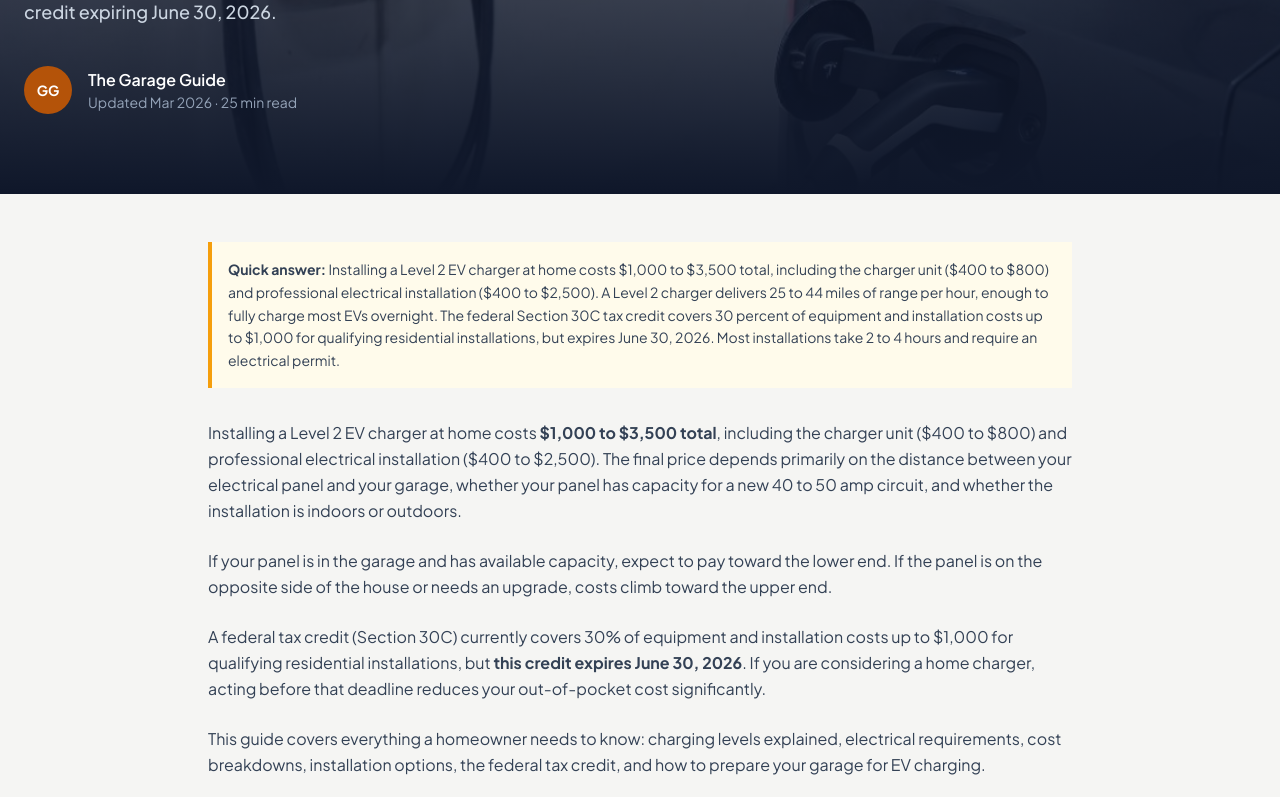
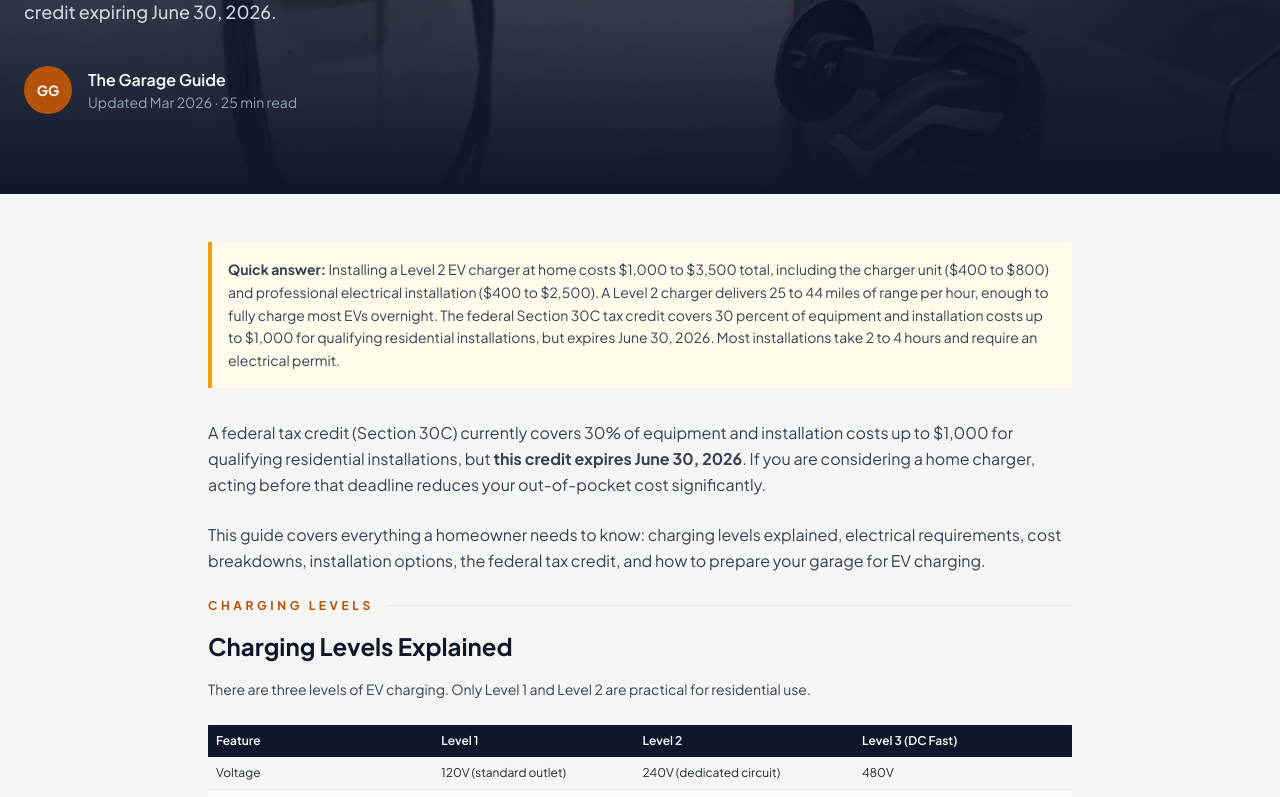
Before and after one commit to thebasementguide2026/thegarage.guide-, a Next.js app: page /guides/ev-charger-installation in a window 1280 px wide. Shown: the part 431-1228 px from the top of the page. Built offline with nearby package versions, Linux system fonts and the light colour scheme.

Commit message:
Remove redundant opening paragraph on ev-charger-installation (covered by TL;DR)

```diff
--- a/app/guides/ev-charger-installation/page.tsx
+++ b/app/guides/ev-charger-installation/page.tsx
@@ -84,8 +84,6 @@ export default function EVChargerInstallation() {
         <div className='bg-amber-50 border-l-4 border-amber-500 p-4 mb-8'>
           <p className='text-slate-700 text-sm leading-relaxed'><strong>Quick answer:</strong> Installing a Level 2 EV charger at home costs $1,000 to $3,500 total, including the charger unit ($400 to $800) and professional electrical installation ($400 to $2,500). A Level 2 charger delivers 25 to 44 miles of range per hour, enough to fully charge most EVs overnight. The federal Section 30C tax credit covers 30 percent of equipment and installation costs up to $1,000 for qualifying residential installations, but expires June 30, 2026. Most installations take 2 to 4 hours and require an electrical permit.</p>
         </div>
-        <p className='text-base text-slate-700 leading-relaxed mb-6'>Installing a Level 2 EV charger at home costs <strong>$1,000 to $3,500 total</strong>, including the charger unit ($400 to $800) and professional electrical installation ($400 to $2,500). The final price depends primarily on the distance between your electrical panel and your garage, whether your panel has capacity for a new 40 to 50 amp circuit, and whether the installation is indoors or outdoors.</p>
-        <p className='text-base text-slate-700 leading-relaxed mb-6'>If your panel is in the garage and has available capacity, expect to pay toward the lower end. If the panel is on the opposite side of the house or needs an upgrade, costs climb toward the upper end.</p>
         <p className='text-base text-slate-700 leading-relaxed mb-6'>A federal tax credit (Section 30C) currently covers 30% of equipment and installation costs up to $1,000 for qualifying residential installations, but <strong>this credit expires June 30, 2026</strong>. If you are considering a home charger, acting before that deadline reduces your out-of-pocket cost significantly.</p>
         <p className='text-base text-slate-700 leading-relaxed mb-6'>This guide covers everything a homeowner needs to know: charging levels explained, electrical requirements, cost breakdowns, installation options, the federal tax credit, and how to prepare your garage for EV charging.</p>
 
```
